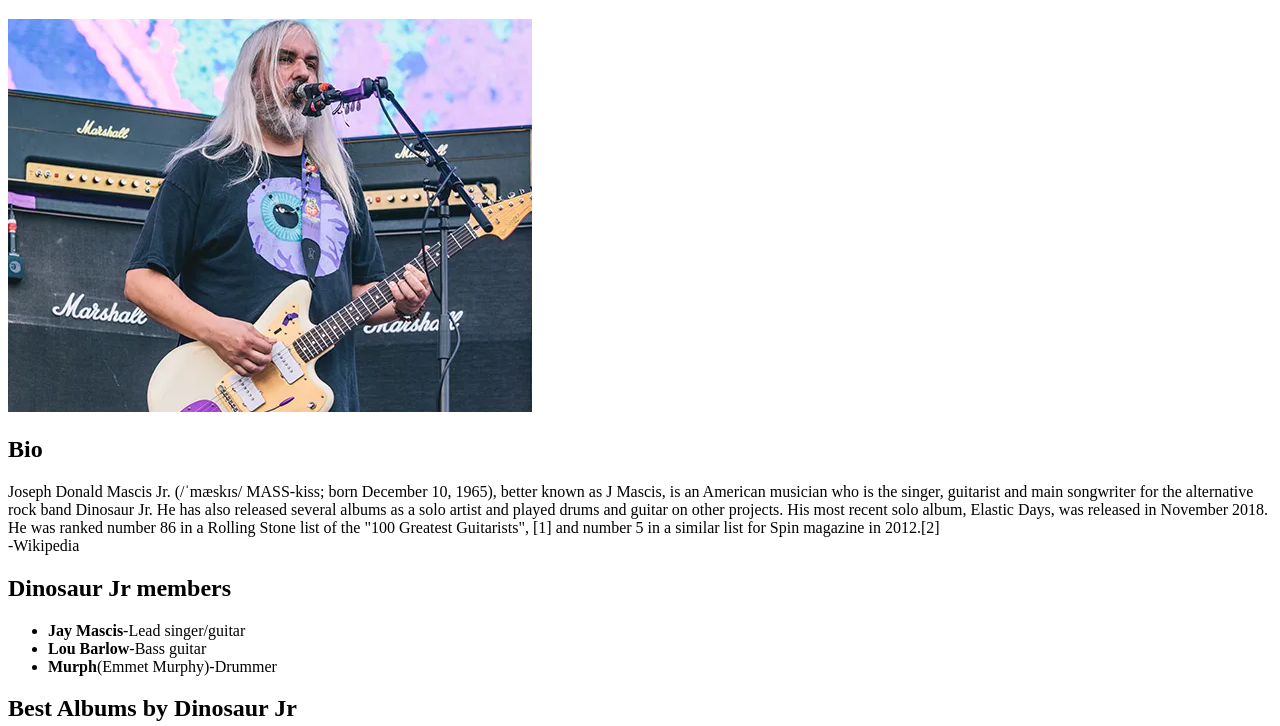
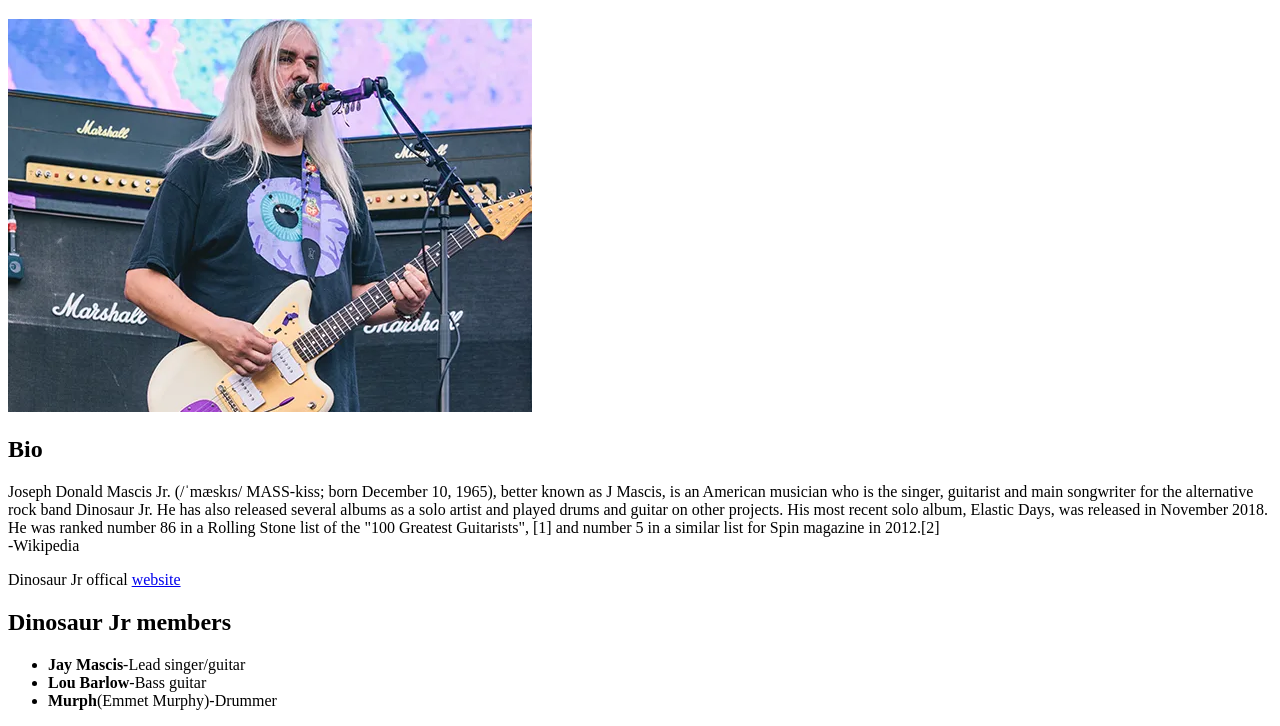
Before and after one commit to snowleapord701/Khut-Assignments, a plain HTML site: page 12-3/index.html in a window 1280 px wide. Shown: the part 61-787 px from the top of the page. Drawn offline with Linux system fonts and the light colour scheme.

Commit message:
Added hyperlink

```diff
--- a/12-3/index.html
+++ b/12-3/index.html
@@ -20,6 +20,8 @@
         [1] and number 5 in a similar list for Spin magazine in 2012.[2] <br>-Wikipedia
     </p>
 
+    <p>Dinosaur Jr offical <a href="https://www.dinosaurjr.com/">website</a></p>
+
     <h2>Dinosaur Jr members</h2>
     <ul>
         <li><strong>Jay Mascis</strong>-Lead singer/guitar</li>
```
